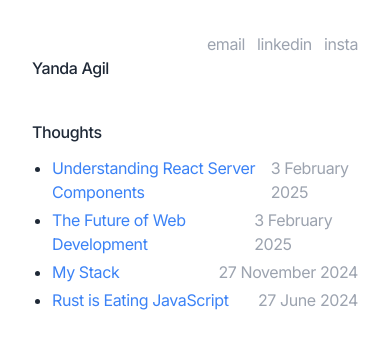
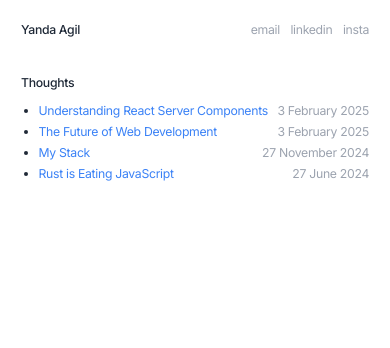
Before and after one commit to yandaagil/personal-web, a Next.js app: page / in a window 390 px wide. Shown: the top 348 px of the page. Built offline with nearby package versions, Linux system fonts and the light colour scheme.

Commit message:
feat: Update layout and styles for improved responsiveness and readability

```diff
--- a/package.json
+++ b/package.json
@@ -9,12 +9,12 @@
     "lint": "next lint"
   },
   "dependencies": {
-    "@icons-pack/react-simple-icons": "^9.2.0",
     "@mdx-js/loader": "^3.1.0",
     "@mdx-js/react": "^3.1.0",
     "@next/mdx": "^15.0.3",
     "@radix-ui/react-toast": "^1.1.5",
     "@radix-ui/react-tooltip": "^1.0.7",
+    "@types/mdx": "^2.0.13",
     "@vercel/analytics": "^1.0.2",
     "@vercel/speed-insights": "^1.0.1",
     "class-variance-authority": "^0.7.0",
@@ -28,9 +28,6 @@
     "next-mdx-remote": "^5.0.0",
     "react": "^18.2.0",
     "react-dom": "^18.2.0",
-    "reading-time": "^1.5.0",
-    "rehype-slug": "^6.0.0",
-    "remark-toc": "^9.0.0",
     "tailwind-merge": "^1.14.0",
     "tailwindcss-animate": "^1.0.7"
   },
--- a/src/components/section/header.tsx
+++ b/src/components/section/header.tsx
@@ -17,7 +17,7 @@ const Header = () => {
 
   return (
     <header className="md:pt-12">
-      <div className="flex flex-col-reverse sm:flex-row items-start justify-between">
+      <div className="flex flex-row justify-between">
         <Link href="/">
           <h1 className="font-medium">Yanda Agil</h1>
         </Link>
--- a/src/pages/_document.tsx
+++ b/src/pages/_document.tsx
@@ -4,7 +4,7 @@ export default function Document() {
   return (
     <Html lang="en">
       <Head />
-      <body className="min-h-screen p-8 max-w-[700px] mx-auto">
+      <body>
         <Main />
         <NextScript />
       </body>
--- a/src/pages/index.tsx
+++ b/src/pages/index.tsx
@@ -18,8 +18,10 @@ const Home: React.FC<HomeProps> = ({ posts }) => {
         <ul className="space-y-1 list-disc pl-5">
           {posts.map(({ title, slug, date }) => (
             <li key={title}>
-              <Link href={`/t/${slug}`} className="text-blue-500 hover:text-blue-700 group justify-between flex flex-row">
-                {title}
+              <Link href={`/t/${slug}`} className="group justify-between flex flex-row">
+                <p className="text-blue-500 group-hover:text-blue-700 truncate">
+                  {title}
+                </p>
                 <span className="text-gray-400 group-hover:text-gray-500">
                   {format(new Date(date), 'd MMMM yyyy')}
                 </span>
--- a/src/styles/globals.css
+++ b/src/styles/globals.css
@@ -32,11 +32,11 @@
   }
 
   * {
-    @apply box-border;
+    @apply box-border text-sm md:text-base;
   }
 
   body {
-    @apply scroll-smooth antialiased tracking-tight bg-background text-foreground;
+    @apply scroll-smooth antialiased tracking-tight bg-background text-foreground p-6 md:p-8 max-w-[700px] mx-auto;
   }
 
   .postContent {
```
Also changed, not shown: 2 other files (tests, documents, lock files or other folders).
